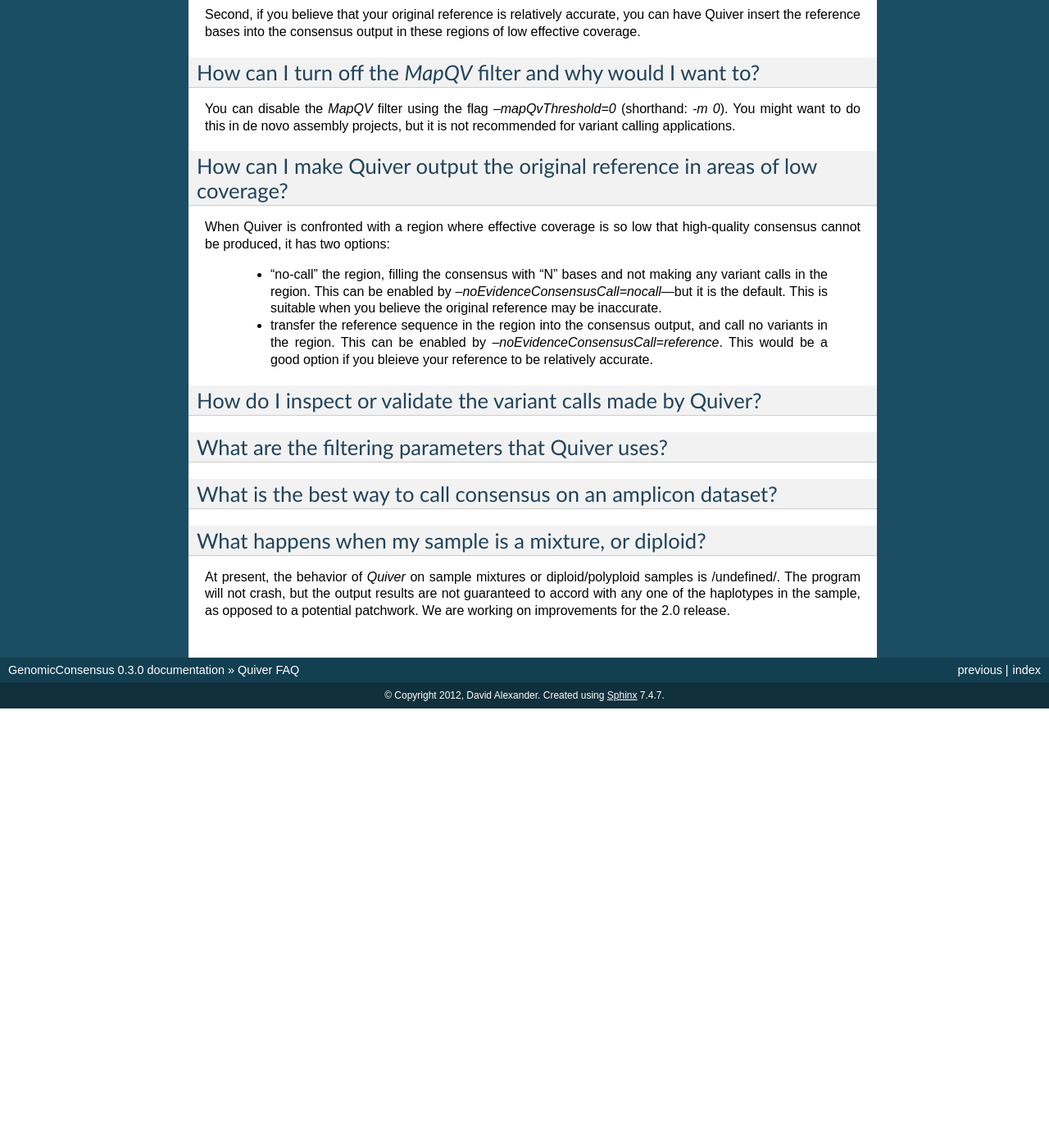
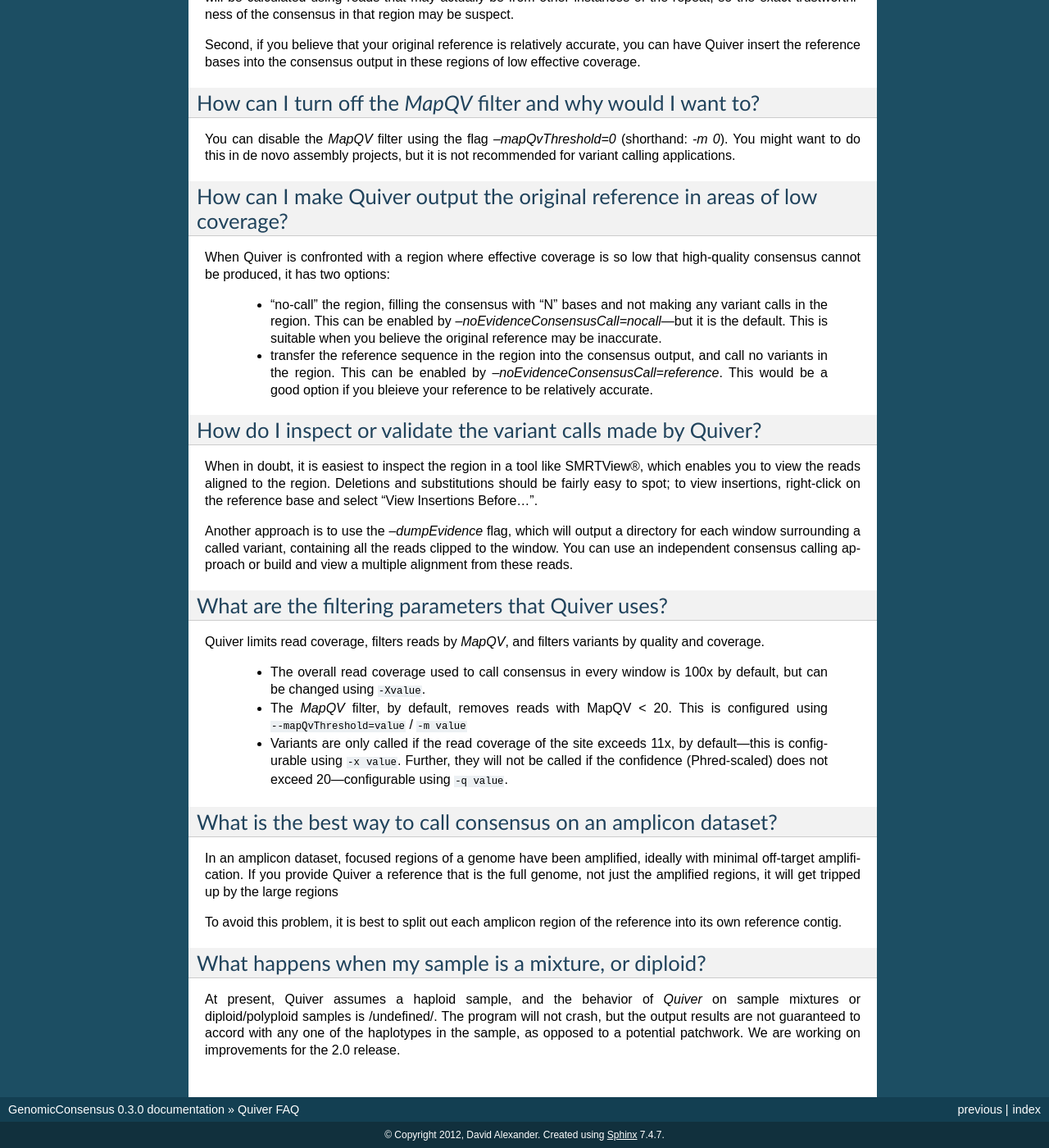
Before and after one commit to splaisan/GenomicConsensus, a Sphinx documentation site: the page built from doc/QuiverFAQ.rst, in a window 1280 px wide and 1400 px high, scrolled down 2829 px. Shown: the whole window at 82% size. Built offline with Sphinx 7.4.7, drawn with Linux system fonts in a browser that asks for light colours; before the commit the page ends 3693 px from its top, so only the background shows below that; some of the changed text lies outside the part shown.

Commit message:
More work on the FAQ
[Tracking bug 21562]

[git-p4: depot-paths = "//depot/software/bioinformatics/tools/GenomicConsensus/": change = 116412]

```diff
--- a/doc/QuiverFAQ.rst
+++ b/doc/QuiverFAQ.rst
@@ -73,6 +73,9 @@
 
 How do I run Quiver?
 --------------------
+For general instructions on installing and running, see the
+HowToQuiver_ document.
+
 
 
 What does Quiver put in its output files?
@@ -97,7 +100,7 @@
          -o variants.gff
 
 
-The extensions are used to determine the output file format.
+The extension is used to determine the output file format.
 
 
 What does it mean that Quiver's consensus is /de novo/?
@@ -216,20 +219,55 @@
 
 How do I inspect or validate the variant calls made by Quiver?
 --------------------------------------------------------------
+When in doubt, it is easiest to inspect the region in a tool like
+SMRTView®, which enables you to view the reads aligned to the region.
+Deletions and substitutions should be fairly easy to spot; to view
+insertions, right-click on the reference base and select "View
+Insertions Before...".
+
+Another approach is to use the `--dumpEvidence` flag, which will
+output a directory for each window surrounding a called variant,
+containing all the reads clipped to the window.  You can use an
+independent consensus calling approach or build and view a multiple
+alignment from these reads.
 
 
 What are the filtering parameters that Quiver uses?
 ---------------------------------------------------
 
+Quiver limits read coverage, filters reads by `MapQV`, and filters
+variants by quality and coverage.
+
+ - The overall read coverage used to call consensus in every window is
+   100x by default, but can be changed using ``-Xvalue``.
+ - The `MapQV` filter, by default, removes reads with MapQV < 20.  This
+   is configured using ``--mapQvThreshold=value`` / ``-m value``
+ - Variants are only called if the read coverage of the site exceeds
+   11x, by default---this is configurable using ``-x value``.
+   Further, they will not be called if the confidence (Phred-scaled)
+   does not exceed 20---configurable using ``-q value``.
+
+
 
 What is the best way to call consensus on an amplicon dataset?
 --------------------------------------------------------------
+In an amplicon dataset, focused regions of a genome have been
+amplified, ideally with minimal off-target amplification.  If you
+provide Quiver a reference that is the full genome, not just the
+amplified regions, it will get tripped up by the large regions
+
+To avoid this problem, it is best to split out each amplicon region of
+the reference into its own reference contig.
+
 
 
 What happens when my sample is a mixture, or diploid?
 -----------------------------------------------------
-At present, the behavior of *Quiver* on sample mixtures or
+At present, Quiver assumes a haploid sample, and the behavior of *Quiver* on sample mixtures or
 diploid/polyploid samples is /undefined/.  The program will not crash,
 but the output results are not guaranteed to accord with any one of
 the haplotypes in the sample, as opposed to a potential patchwork.  We
 are working on improvements for the 2.0 release.
+
+
+.. _HowToQuiver: https://github.com/PacificBiosciences/GenomicConsensus/blob/master/doc/HowToQuiver.rst
```
